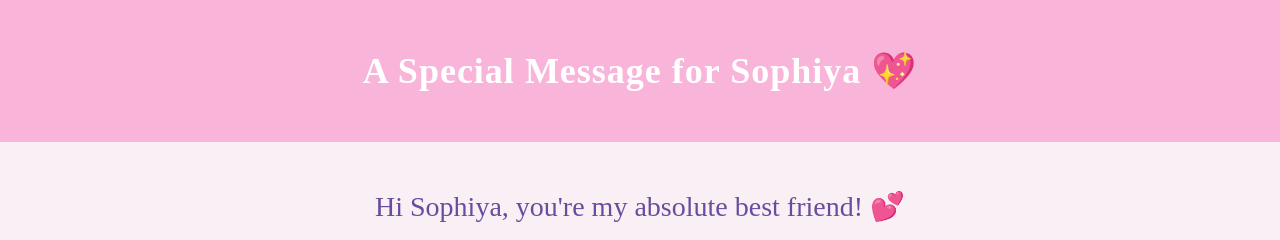
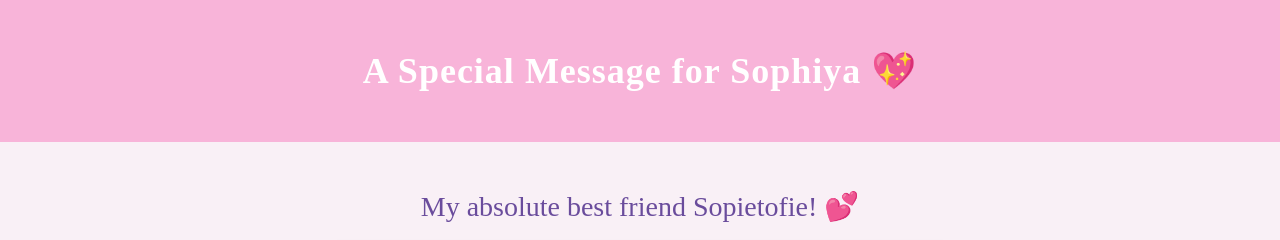
Before and after one commit to anjila04/ipp., a plain HTML site: page index.html in a window 1280 px wide. Shown: the top 240 px of the page. Drawn offline with Linux system fonts and the light colour scheme.

Commit message:
Update index.html

```diff
--- a/index.html
+++ b/index.html
@@ -74,7 +74,7 @@
 
 <div class="content">
     <p class="message">
-        Hi Sophiya, you're my absolute best friend! 💕
+        My absolute best friend Sopietofie! 💕
     </p>
     <div class="personalized-note">
         <h3>My Prettiest Gurungseni:</h3>
```
